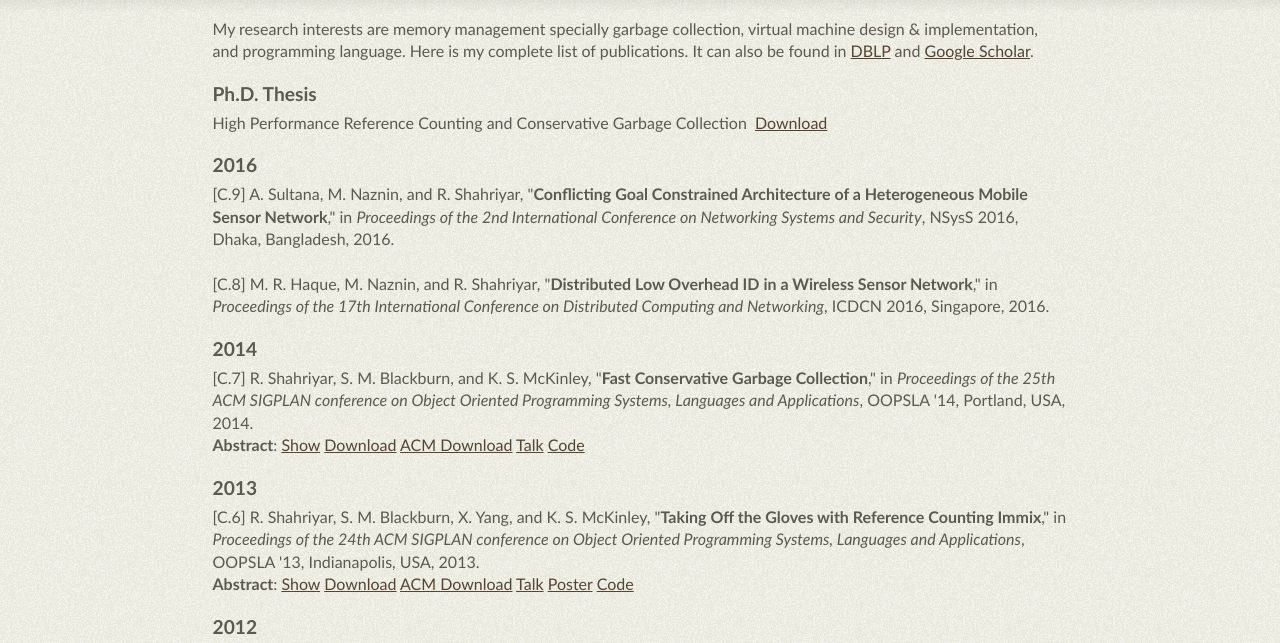
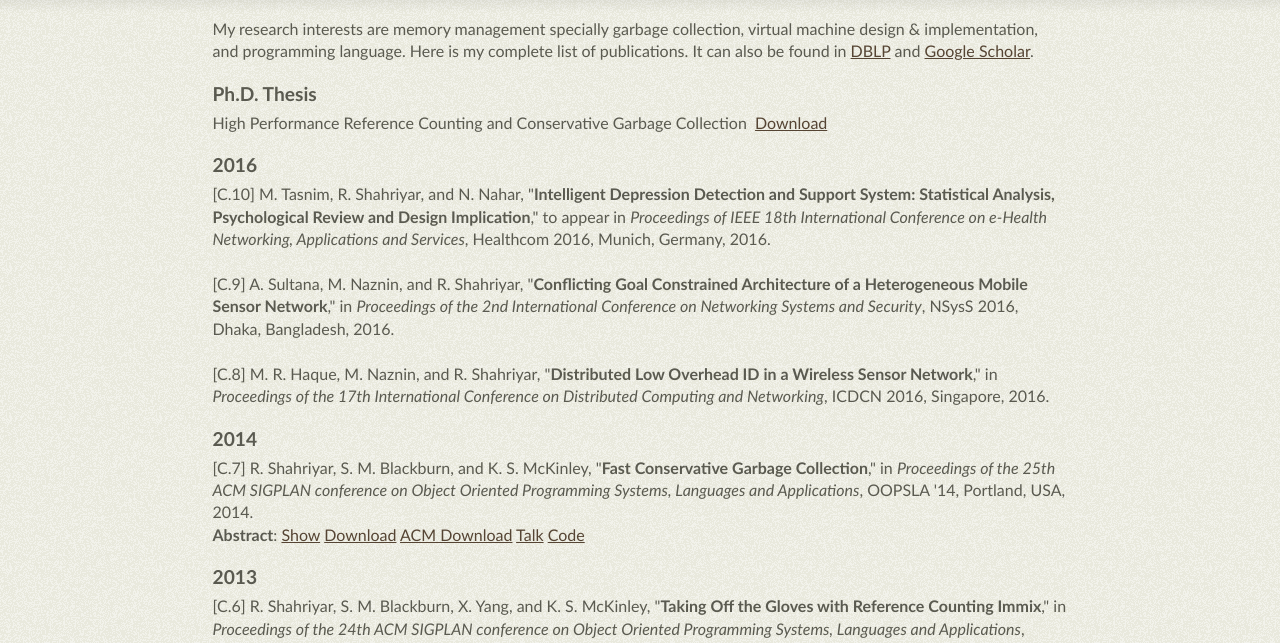
Before and after one commit to rifatshahriyar/rifatshahriyar.github.io, a plain HTML site: page research.html in a window 1280 px wide. Shown: the part 139-782 px from the top of the page. Drawn offline with Linux system fonts and the light colour scheme.

Commit message:
updated publication

```diff
--- a/research.html
+++ b/research.html
@@ -96,6 +96,10 @@ My research interests are memory management specially garbage collection, virtua
 
 
 <h6>2016</h6>
+<p>
+[C.10] M. Tasnim, R. Shahriyar, and N. Nahar, "<b>Intelligent Depression Detection and Support System: Statistical Analysis, Psychological Review and Design Implication</b>," to appear in <i>Proceedings of
+IEEE 18th International Conference on e-Health Networking, Applications and Services</i>, Healthcom 2016, Munich, Germany, 2016.<br>
+</p>
 <p>
 [C.9] A. Sultana, M. Naznin, and R. Shahriyar, "<b>Conflicting Goal Constrained Architecture of a Heterogeneous Mobile Sensor Network</b>," in <i>Proceedings of the 2nd International Conference on Networking Systems and Security</i>, NSysS 2016, Dhaka, Bangladesh, 2016.<br>
 </p>
```
